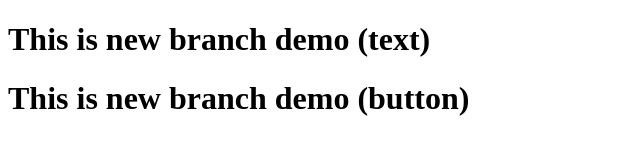
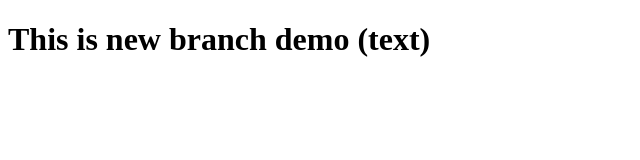
Before and after one commit to RinkalWebDesigner/localrepo, a plain HTML site: page index.html in a window 1280 px wide. Shown: the whole page, without its empty margins (0-640 px from the left). Drawn offline with Linux system fonts and the light colour scheme.

Commit message:
reset index file

```diff
--- a/index.html
+++ b/index.html
@@ -7,6 +7,6 @@
 </head>
 <body>
     <h1>This is new branch demo (text)</h1>
-    <h1>This is new branch demo (button)</h1>
+
 </body>
 </html>
```
